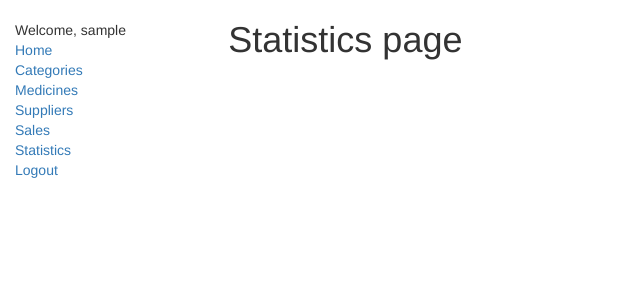
After one commit to trullse/SCoCS_labs, a Django app: page /pharmacy/statistics/ in a window 1280 px wide. The commit adds this page. Shown: the top 300 px of the page, without its empty margins (0-640 px from the left). Run offline with Django 4.2, Linux system fonts and the light colour scheme; the visitor is signed in with stand-in values (Sample User, id 1); some libraries are stand-ins or nearby versions.

Commit message:
add statistics page skeleton

```diff
--- /dev/null
+++ b/lab4/pharmacy/templates/pharmacy/statistics.html
@@ -0,0 +1,7 @@
+{% extends "base.html" %}
+
+{% block content %}
+{% if perms.pharmacy.add_sale %}
+<h1>Statistics page</h1>
+{% endif %}
+{% endblock %}
--- a/lab4/pharmacy/urls.py
+++ b/lab4/pharmacy/urls.py
@@ -24,4 +24,6 @@ urlpatterns = [
     path("suppliers/", views.SuppliersIndexView.as_view(), name="supplier_index"),
     # ex: /pharmacy/suppliers/2/
     path("suppliers/<int:pk>/", views.SuppliersDetailView.as_view(), name="supplier_detail"),
+    # ex: /pharmacy/statistics/
+    path("statistics/", views.StatisticsView.as_view(), name="statistics")
 ]
--- a/lab4/pharmacy/views.py
+++ b/lab4/pharmacy/views.py
@@ -88,3 +88,8 @@ class SaleCreate(PermissionRequiredMixin, generic.CreateView):
     initial = {'date': datetime.now(), }
     template_name = "pharmacy/sales_add.html"
     success_url = reverse_lazy('pharmacy:sale_index')
+
+
+class StatisticsView(PermissionRequiredMixin, generic.TemplateView):
+    permission_required = 'pharmacy.view_sale'
+    template_name = 'pharmacy/statistics.html'
--- a/lab4/templates/base.html
+++ b/lab4/templates/base.html
@@ -34,6 +34,9 @@
                 {% if perms.pharmacy.view_sale %}
                 <li><a href="{% url 'pharmacy:sale_index' %}">Sales</a></li>
                 {% endif %}
+                {% if perms.pharmacy.view_sale %}
+                <li><a href="{% url 'pharmacy:statistics' %}">Statistics</a></li>
+                {% endif %}
                 {% if user.is_authenticated %}
                 <li><a href="{% url 'logout'%}?next={{request.path}}">Logout</a></li>
                 {% endif %}
```
